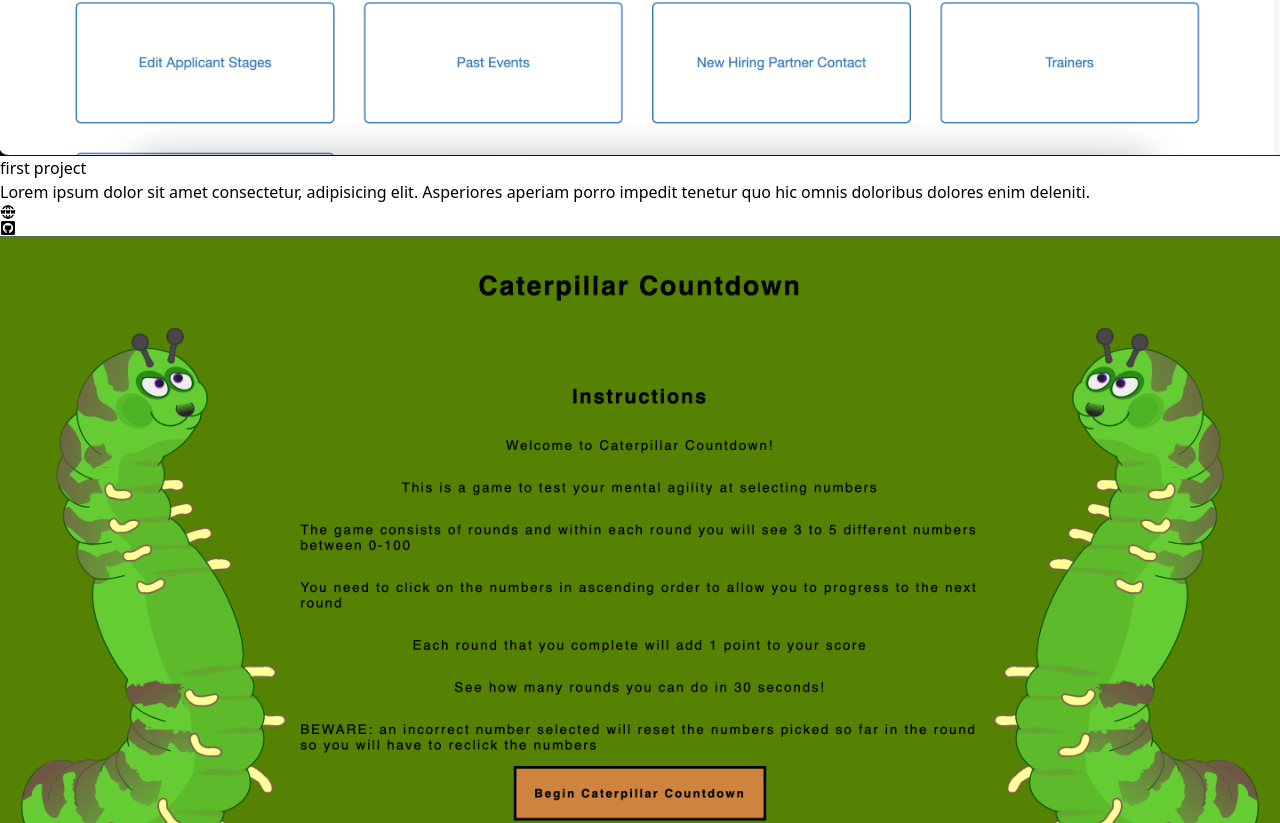
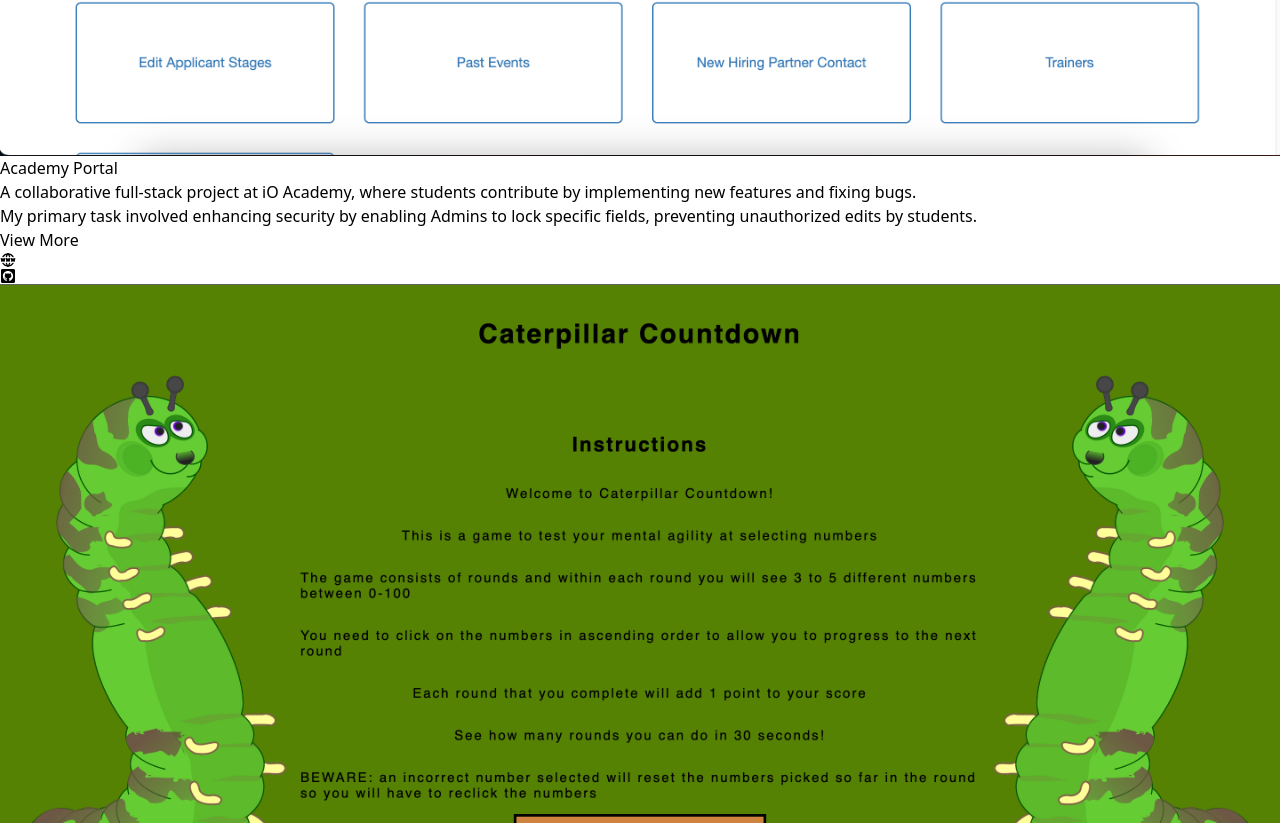
Before and after one commit to CosminDarius1/cosmin-darius-portfolio, a React (Vite) app: page / in a window 1280 px wide. Shown: the part 4517-5340 px from the top of the page. Built offline with nearby package versions, Linux system fonts and the light colour scheme.

Commit message:
Added bullets points description for the cards

```diff
--- a/src/Components/ProjectsCard.jsx
+++ b/src/Components/ProjectsCard.jsx
@@ -1,13 +1,25 @@
-import React from 'react'
+import React, { useState } from 'react'
 import { FaGithubSquare,FaLinkedin,FaEnvelope } from 'react-icons/fa';
 import { TbWorldWww } from 'react-icons/tb';
-const ProjectsCard = ({url,img,github,title,text}) => {
+const ProjectsCard = ({url,img,github,title,text,text2,text3,text4,text5,text6}) => {
+  const [showDetails,setShowDetails] = useState(false)
   return (
     <article className='bg-black rounded-lg shadow-md hover:shadow-xl duration-300 border border-zinc-400 transition ease-in-out delay-150 hover:-translate-y-1 hover:scale-110 duration-300 cursor-pointer shadow-zinc-400 hover:shadow-zinc-500'>
       <img src={img} alt={title} className='w-full max-h-48 object-cover rounded-t-lg'/>
-      <div className='capitalize p-8'>
-        <h2 className='text-xl tracking-wide font-medium text-orange-500'>{title}</h2>
-        <p className='mt-4 text-slate-200 leading-loose'>{text}</p>
+      <div className='p-6'>
+        <h2 className='text-lg tracking-wide font-medium text-orange-500'>{title}</h2>
+        <p className=' text-slate-200 mt-1 lg:text-base'>{text}</p>
+        <ul className='mt-2 text-slate-200 leading-loose list-disc lg:text-sm'>
+          <li>{text2}</li>
+          {showDetails && <ul className='list-disc'><li>{text3}</li>
+          <li>{text4}</li>
+          <li>{text5}</li>
+          <li>{text6}</li></ul>
+          }
+        </ul>
+        {!showDetails ? (<button className='text-orange-500 mt-2' onClick={() => setShowDetails(true)}>View More</button>) :(
+          <button className='text-orange-500 mt-2' onClick={() => setShowDetails(false)}>View Less</button>)}
+
         <div className='mt-4 flex gap-x-4'>
           <a href={url}>
             <TbWorldWww className='h-8 w-8 text-slate-200 hover:text-orange-500 duration-300'/>
--- a/src/data.jsx
+++ b/src/data.jsx
@@ -98,8 +98,13 @@ export const projects = [
     img: academyServer,
     url: 'https://react-projects.netlify.app/',
     github: 'https://github.com/john-smilga',
-    title: 'first project',
-    text: 'Lorem ipsum dolor sit amet consectetur, adipisicing elit. Asperiores aperiam porro impedit tenetur quo hic omnis doloribus dolores enim deleniti.',
+    title: 'Academy Portal',
+    text: 'A collaborative full-stack project at iO Academy, where students contribute by implementing new features and fixing bugs.',
+    text2:'My primary task involved enhancing security by enabling Admins to lock specific fields, preventing unauthorized edits by students.',
+    text3:'Engaged with legacy code, I integrated new JavaScript and PHP code, ensuring compatibility with existing legacy code',
+    text4:'While working on the back-end, I adhered to the MVC design pattern architecture',
+    text5:'Incorporated Continous Integration practices using CircleCI.This enabled real-time error detection, ensuring smooth development and deployment processes',
+    text6:'Technologies used:HTML5, Boostrap3, JavaScript, PHP, MySQL, MVC Design pattern,Git,CircleCI'
   },
   {
     id: nanoid(),
```
